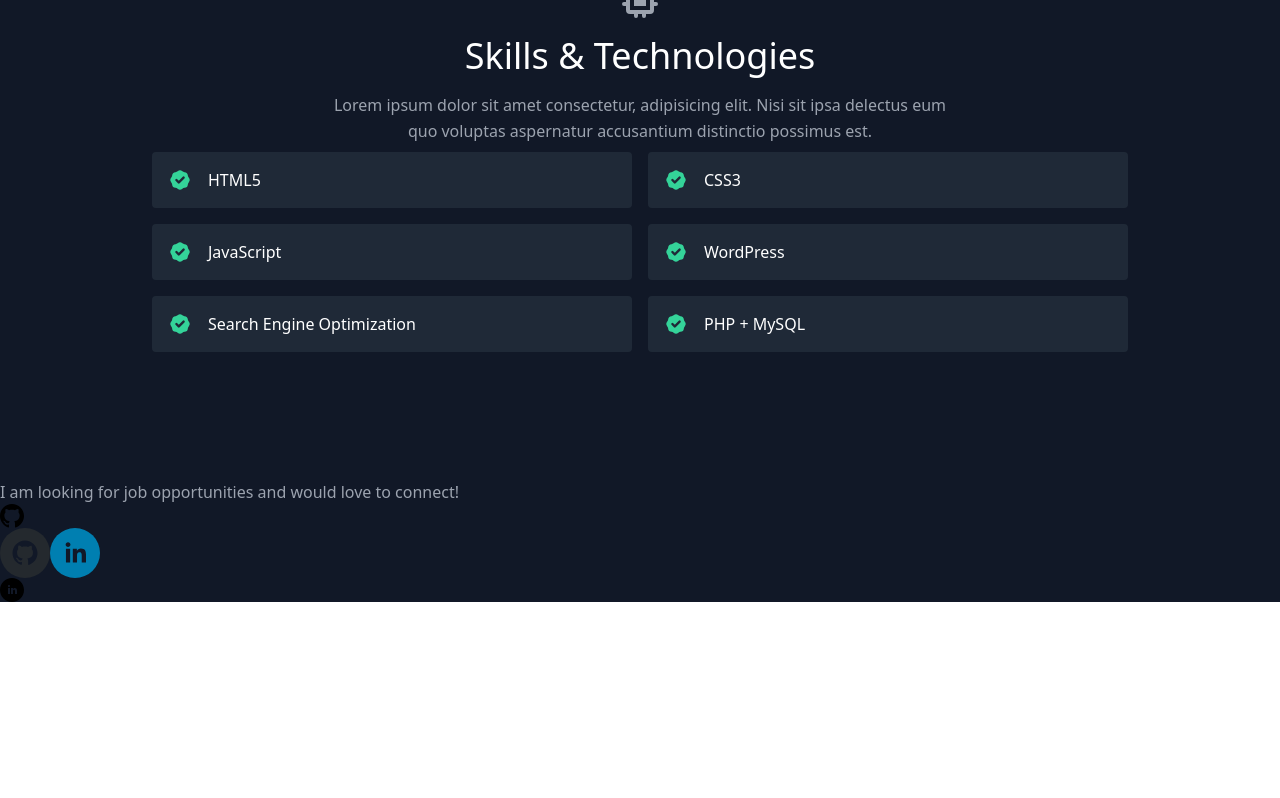
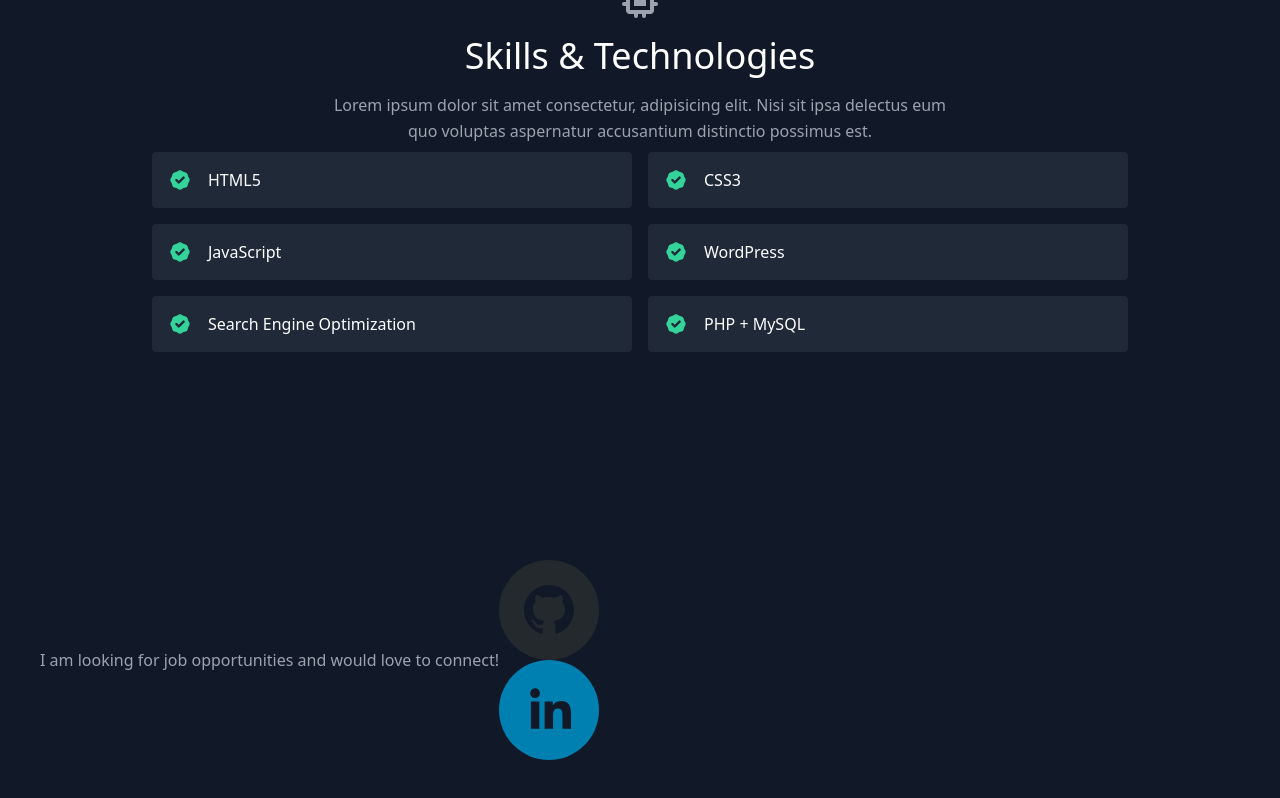
Before and after one commit to maesangaline/my-portfolio, a React (Create React App) app: page / in a window 1280 px wide. Shown: the part 1612-2410 px from the top of the page. Before the commit the page ends 2214 px from the top, so only its background shows below. Built offline with nearby package versions, Linux system fonts and the light colour scheme.

Commit message:
Social tags added

```diff
--- a/src/components/Contact.js
+++ b/src/components/Contact.js
@@ -6,28 +6,20 @@ import { SocialIcon } from "react-social-icons";
 export default function Contact() {
     return (
         <section id="contact" className="relative">
+            <div className="container mx-auto flex px-10 py-20 md:flex-row flex-col items-center">
                 <p>I am looking for job opportunities and would love to connect!</p>
-            <div className="social-icons">
-                <a
-                href="https://github.com/maesangaline/">
-                    <img
-                    src="./github-icon.svg"
-                    alt="my github profile" />
-                </a>
+                    <div className="lg:flex-grow md:w-1/2 lg:pr-24 md:pr-16 flex flex-col md:items-start md:text-left mb-16 md:mb-0 items-center text-center">
                         <SocialIcon
                         url="https://github.com/maesangaline/"
                         network="github"
-                style={{ height: 50, width: 50 }} />
+                        style={{ height: 100, width: 100 }}
+                        alt="my github" />
                         <SocialIcon
                         url="https://www.linkedin.com/in/maesangaline"
                         network="linkedin"
-                style={{ height: 50, width: 50 }} />
-                <a
-                href="https://www.linkedin.com/in/maesangaline">
-                        <img
-                        src="./linkedin-icon.svg "
-                        alt="my linkedin profile" />
-                </a>
+                        style={{ height: 100, width: 100 }}
+                        alt="my linkedin"/>
+                   </div>
             </div>
         </section>
     )
```
Lines whose indentation alone changed are shown as unchanged.
